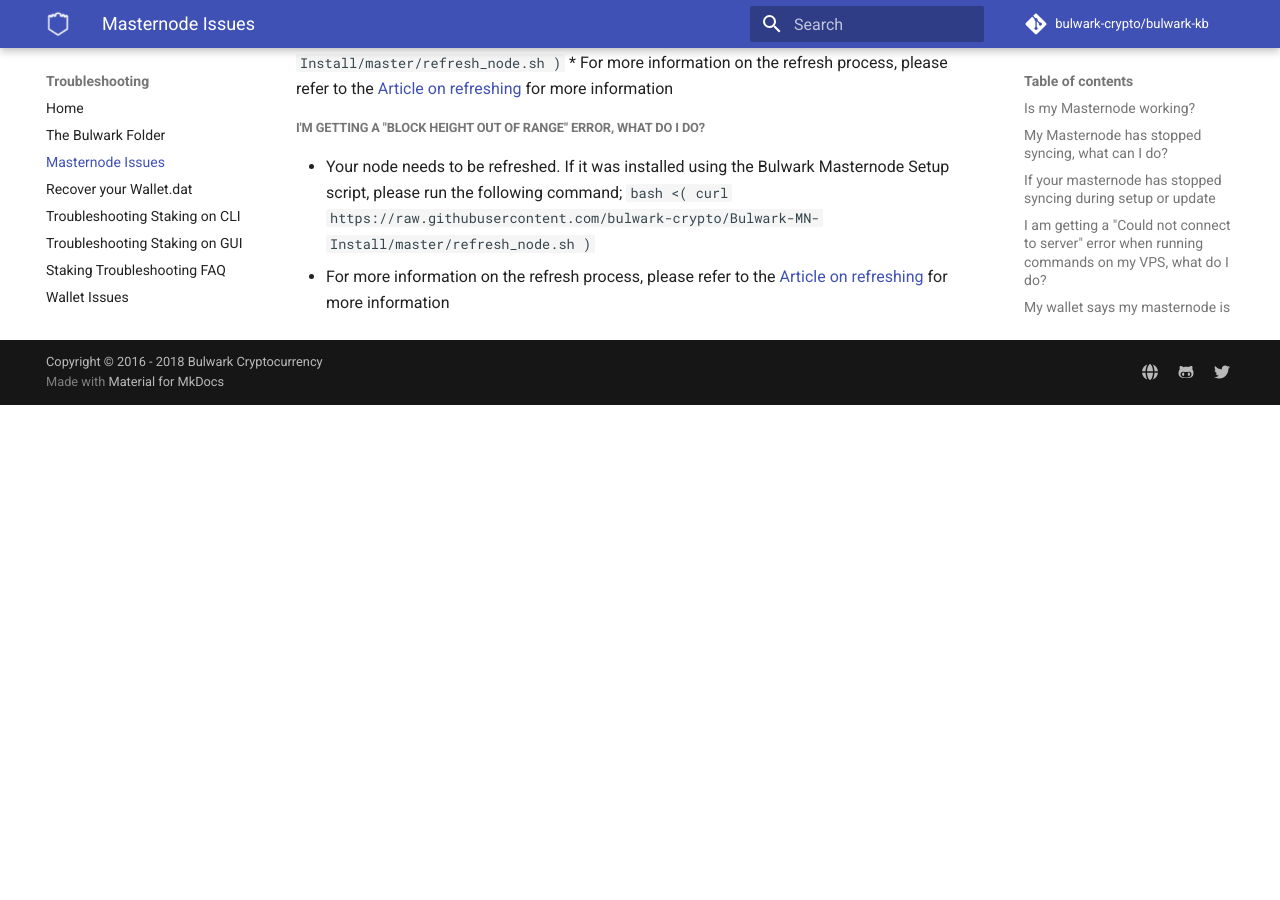
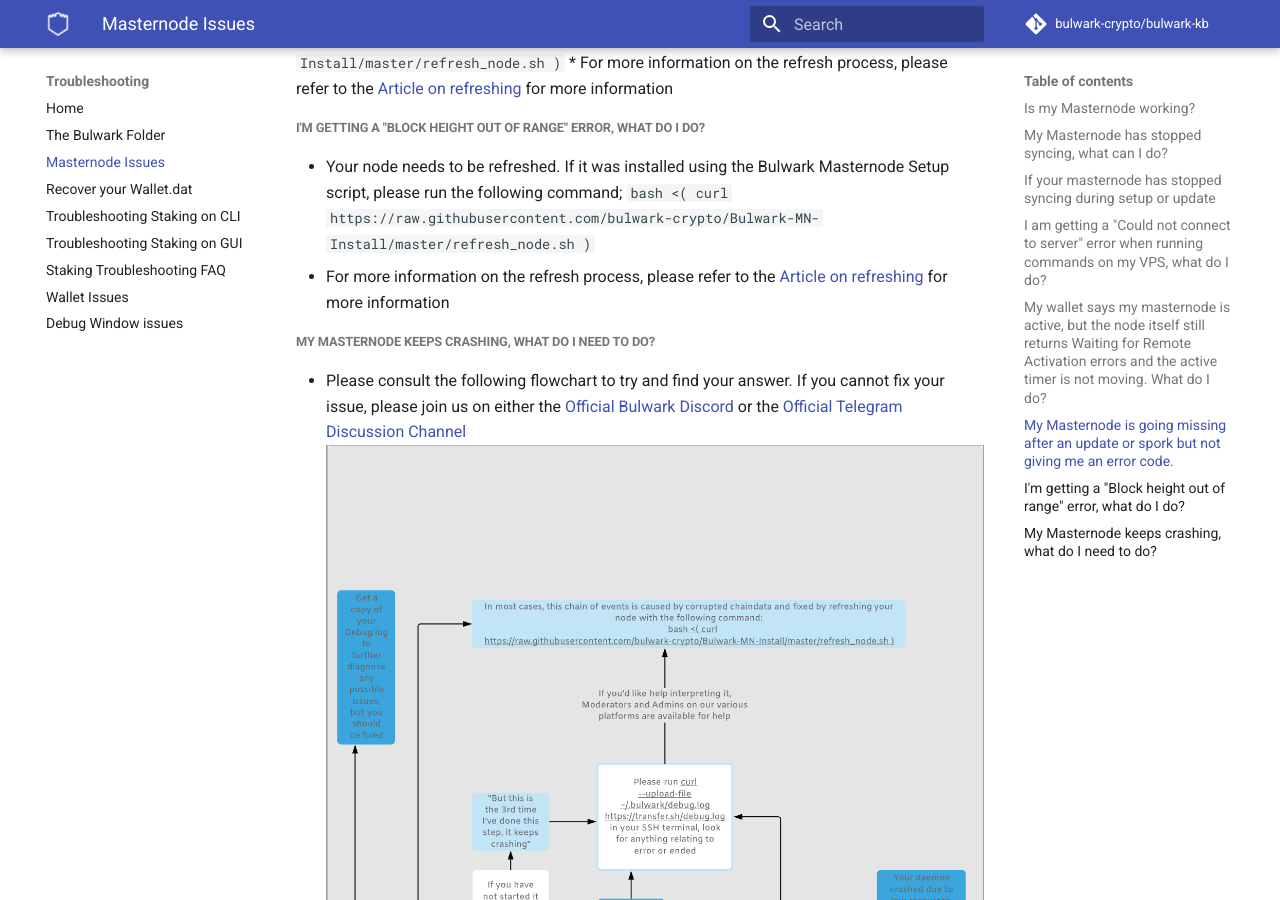
Before and after one commit to bulwark-crypto/Bulwark-KB, an MkDocs documentation site: the page built from docs/Troubleshooting/Masternode-Troubleshooting-FAQ.md, in a window 1280 px wide and 900 px high, scrolled down 1296 px. Built offline with MkDocs 1.6.1 and Material for MkDocs 9.7.7, drawn with Linux system fonts in a browser that asks for light colours; comment, search, counter and statistics services are not loaded; before the commit the page ends 1701 px from its top, so only the background shows below that.

Commit message:
Fix the regfix download and insert MN flowchart

```diff
--- a/docs/Troubleshooting/Masternode-Troubleshooting-FAQ.md
+++ b/docs/Troubleshooting/Masternode-Troubleshooting-FAQ.md
@@ -37,3 +37,7 @@
 * Your node needs to be refreshed. If it was installed using the Bulwark Masternode Setup script, please run the following command;
 `bash <( curl https://raw.githubusercontent.com/bulwark-crypto/Bulwark-MN-Install/master/refresh_node.sh )`
 * For more information on the refresh process, please refer to the [Article on refreshing](https://kb.bulwarkcrypto.com/Guides/Refresh-Guide/) for more information
+
+##### My Masternode keeps crashing, what do I need to do?
+* Please consult the following flowchart to try and find your answer. If you cannot fix your issue, please join us on either the [Official Bulwark Discord](https://discord.me/bulwarkcrypto) or the [Official Telegram Discussion Channel](https://t.me/bulwarkcrypto)
+![Bulwark Knowledgebase](https://kb.bulwarkcrypto.com/assets/images/Nodecrash.png "Nodecrash.png")
```
Also changed, not shown: docs/Troubleshooting/Debug-window-issues.md (+3 -1 lines).
